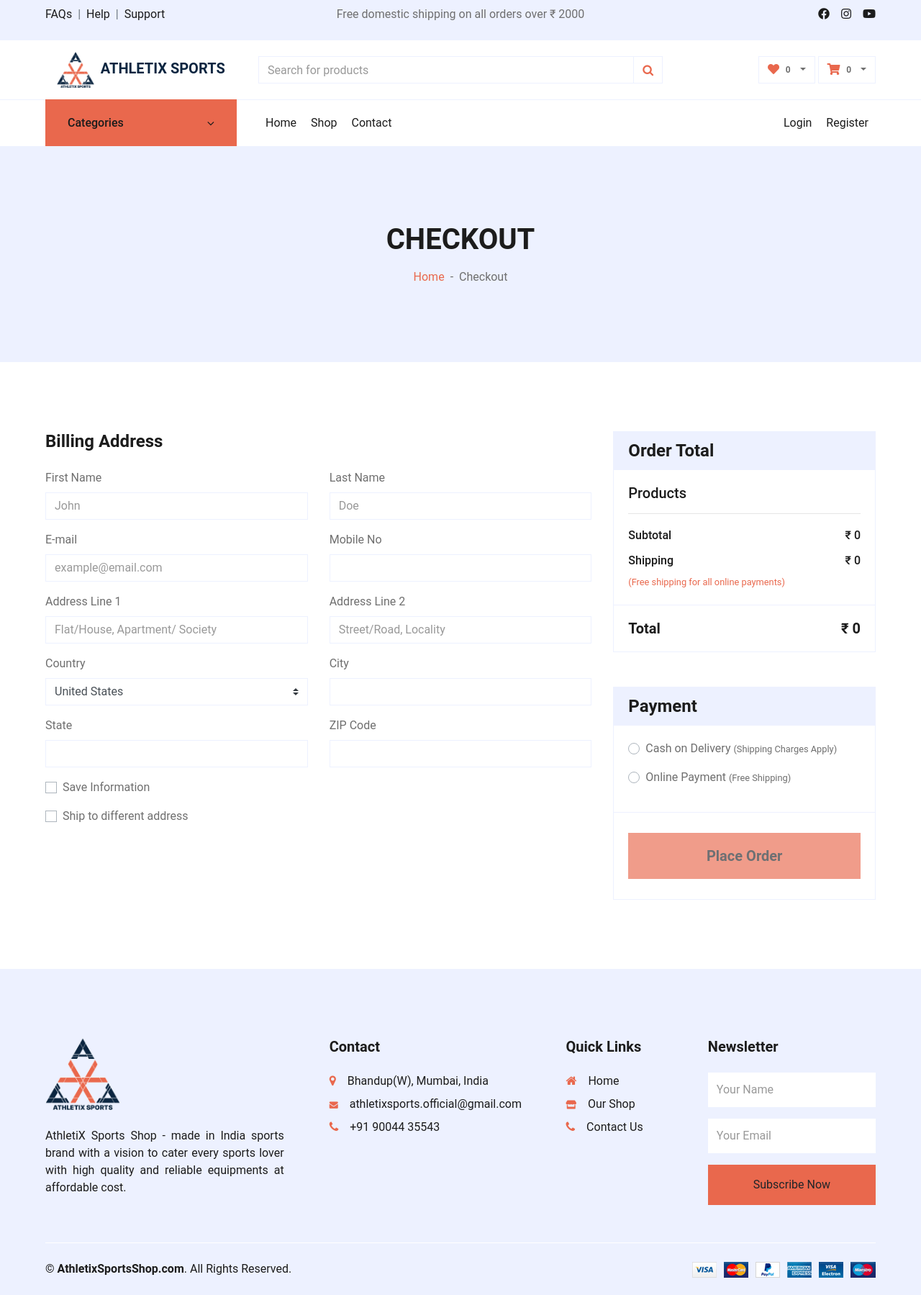
After one commit to deepeshanandparab/AthletiX-Sports-Shop-Django-REST, a Django app: page /checkout/ in a window 1280 px wide. The commit adds this page. Shown: the whole page at 72% size. Run offline with Django 3.2, Linux system fonts and the light colour scheme; data comes from the database, SQL or seed files in the repository; both versions use the stored data as it was after the commit; some libraries are stand-ins or nearby versions.

Commit message:
Checkout Page Calculations

```diff
--- a/athletixsportsshop/templates/base.html
+++ b/athletixsportsshop/templates/base.html
@@ -146,13 +146,6 @@
                         <div class="navbar-nav mr-auto py-0">
                             <a href="/" class="nav-item nav-link {% if breadcrum == 'Home' %}active{% endif %}">Home</a>
                             <a href="{% url 'storepage' %}" class="nav-item nav-link {% if breadcrum == 'Store' %}active{% endif %}">Shop</a>
-                            <div class="nav-item dropdown">
-                                <a href="#" class="nav-link dropdown-toggle" data-toggle="dropdown">Pages</a>
-                                <div class="dropdown-menu rounded-0 m-0">
-                                    <a href="cart.html" class="dropdown-item">Shopping Cart</a>
-                                    <a href="checkout.html" class="dropdown-item">Checkout</a>
-                                </div>
-                            </div>
                             <a href="contact.html" class="nav-item nav-link">Contact</a>
                         </div>
                         <div class="navbar-nav ml-auto py-0">
--- a/athletixsportsshop/templates/cart.html
+++ b/athletixsportsshop/templates/cart.html
@@ -117,7 +117,6 @@
                 <div class="card-body">
                     <div class="d-flex justify-content-between mb-3 pt-1">
                         <h6 class="font-weight-medium">Subtotal</h6>
-                        <!-- <h6 class="font-weight-medium">{{cart_list|checkout_cart_price:request.session.cart|inrcurrency|currency}}</h6> -->
                         <h6 class="font-weight-medium">{% checkout_cart_total cart_list request.session.cart coupon %}</h6>
                     </div>
                     <div class="d-flex justify-content-between">
@@ -130,9 +129,9 @@
                         <h5 class="font-weight-bold">Total</h5>
                         <h5 class="font-weight-bold">{% checkout_shipping_total cart_list request.session.cart coupon shipping %}</h5>
                     </div>
-                    <button class="btn btn-block btn-primary my-3 py-3" {% if btn_disabled %} disabled {% endif %}>
+                    <a href="{% url 'checkoutpage' %}" class="btn btn-block btn-primary my-3 py-3" {% if btn_disabled %} disabled {% endif %}>
                         Proceed To Checkout
-                    </button>
+                    </a>
                 </div>
             </div>
         </div>
--- /dev/null
+++ b/athletixsportsshop/templates/checkout.html
@@ -0,0 +1,213 @@
+{% extends 'base.html' %}
+{% load static %}
+{% load cart_filter %}
+{% load currency_filter %}
+{% load custom_filter %}
+{% load mathfilters %}
+
+{% block content %}
+<!-- Page Header Start -->
+<div class="container-fluid bg-secondary mb-5">
+    <div class="d-flex flex-column align-items-center justify-content-center" style="min-height: 300px">
+        <h1 class="font-weight-semi-bold text-uppercase mb-3">Checkout</h1>
+        <div class="d-inline-flex">
+            <p class="m-0"><a href="">Home</a></p>
+            <p class="m-0 px-2">-</p>
+            <p class="m-0">Checkout</p>
+        </div>
+    </div>
+</div>
+<!-- Page Header End -->
+
+
+<!-- Checkout Start -->
+<div class="container-fluid pt-5">
+    <div class="row px-xl-5">
+        <div class="col-lg-8">
+            <div class="mb-4">
+                <h4 class="font-weight-semi-bold mb-4">Billing Address</h4>
+                <div class="row">
+                    <div class="col-md-6 form-group">
+                        <label>First Name</label>
+                        <input class="form-control" type="text" placeholder="John" value="{{request.user.first_name}}">
+                    </div>
+                    <div class="col-md-6 form-group">
+                        <label>Last Name</label>
+                        <input class="form-control" type="text" placeholder="Doe" value="{{request.user.last_name}}">
+                    </div>
+                    <div class="col-md-6 form-group">
+                        <label>E-mail</label>
+                        <input class="form-control" type="text" placeholder="example@email.com" value="{{request.user.email}}">
+                    </div>
+                    <div class="col-md-6 form-group">
+                        <label>Mobile No</label>
+                        <input class="form-control" type="text" placeholder="">
+                    </div>
+                    <div class="col-md-6 form-group">
+                        <label>Address Line 1</label>
+                        <input class="form-control" type="text" placeholder="Flat/House, Apartment/ Society">
+                    </div>
+                    <div class="col-md-6 form-group">
+                        <label>Address Line 2</label>
+                        <input class="form-control" type="text" placeholder="Street/Road, Locality">
+                    </div>
+                    <div class="col-md-6 form-group">
+                        <label>Country</label>
+                        <select class="custom-select">
+                            <option selected>United States</option>
+                            <option>Afghanistan</option>
+                            <option>Albania</option>
+                            <option>Algeria</option>
+                        </select>
+                    </div>
+                    <div class="col-md-6 form-group">
+                        <label>City</label>
+                        <input class="form-control" type="text" placeholder="">
+                    </div>
+                    <div class="col-md-6 form-group">
+                        <label>State</label>
+                        <input class="form-control" type="text" placeholder="">
+                    </div>
+                    <div class="col-md-6 form-group">
+                        <label>ZIP Code</label>
+                        <input class="form-control" type="text" placeholder="">
+                    </div>
+                    <div class="col-md-12 form-group">
+                        <div class="custom-control custom-checkbox">
+                            <input type="checkbox" class="custom-control-input" id="profile_information">
+                            <label class="custom-control-label" for="profile_information">Save Information</label>
+                        </div>
+                    </div>
+                    <div class="col-md-12 form-group">
+                        <div class="custom-control custom-checkbox">
+                            <input type="checkbox" class="custom-control-input" id="shipto">
+                            <label class="custom-control-label" for="shipto"  data-toggle="collapse" data-target="#shipping-address">Ship to different address</label>
+                        </div>
+                    </div>
+                </div>
+            </div>
+            <div class="collapse mb-4" id="shipping-address">
+                <h4 class="font-weight-semi-bold mb-4">Shipping Address</h4>
+                <div class="row">
+                    <div class="col-md-6 form-group">
+                        <label>First Name</label>
+                        <input class="form-control" type="text" placeholder="John">
+                    </div>
+                    <div class="col-md-6 form-group">
+                        <label>Last Name</label>
+                        <input class="form-control" type="text" placeholder="Doe">
+                    </div>
+                    <div class="col-md-6 form-group">
+                        <label>E-mail</label>
+                        <input class="form-control" type="text" placeholder="example@email.com">
+                    </div>
+                    <div class="col-md-6 form-group">
+                        <label>Mobile No</label>
+                        <input class="form-control" type="text" placeholder="+123 456 789">
+                    </div>
+                    <div class="col-md-6 form-group">
+                        <label>Address Line 1</label>
+                        <input class="form-control" type="text" placeholder="123 Street">
+                    </div>
+                    <div class="col-md-6 form-group">
+                        <label>Address Line 2</label>
+                        <input class="form-control" type="text" placeholder="123 Street">
+                    </div>
+                    <div class="col-md-6 form-group">
+                        <label>Country</label>
+                        <select class="custom-select">
+                            <option selected>United States</option>
+                            <option>Afghanistan</option>
+                            <option>Albania</option>
+                            <option>Algeria</option>
+                        </select>
+                    </div>
+                    <div class="col-md-6 form-group">
+                        <label>City</label>
+                        <input class="form-control" type="text" placeholder="New York">
+                    </div>
+                    <div class="col-md-6 form-group">
+                        <label>State</label>
+                        <input class="form-control" type="text" placeholder="New York">
+                    </div>
+                    <div class="col-md-6 form-group">
+                        <label>ZIP Code</label>
+                        <input class="form-control" type="text" placeholder="123">
+                    </div>
+                </div>
+            </div>
+        </div>
+        <div class="col-lg-4">
+            <div class="card border-secondary mb-5">
+                <div class="card-header bg-secondary border-0">
+                    <h4 class="font-weight-semi-bold m-0">Order Total</h4>
+                </div>
+                <div class="card-body">
+                    <h5 class="font-weight-medium mb-3">Products</h5>
+                    {% for cart in cart_list %}
+                    <div class="d-flex justify-content-between">
+                        <p class="w-75">{{cart.name}}</p>
+                        <p>{{cart.price|inrcurrency|currency}}</p>
+                    </div>
+                    {% endfor %}
+
+                    <hr class="mt-0">
+                    {% if coupon %}
+                    <div class="d-flex justify-content-between mb-2 pt-1">
+                        <h6 class="font-weight-medium">Coupon Applied</h6>
+                        <h6 class="font-weight-medium" id="applied_coupon">{{coupon.0.code|upper}}</h6>
+                    </div>
+                    <div class="d-flex justify-content-between mb-2 pt-1">
+                        <h6 class="font-weight-medium">Discount</h6>
+                        <h6 class="font-weight-medium" id="coupon_discount">{{coupon.0.discount}} %</h6>
+                    </div>
+                    {% endif %}
+                    <div class="d-flex justify-content-between mb-2 pt-1">
+                        <h6 class="font-weight-medium">Subtotal</h6>
+                        <h6 class="font-weight-medium">{% checkout_cart_total cart_list request.session.cart coupon %}</h6>
+                        <h6 class="font-weight-medium" id="subtotal" hidden>{% checkout_coupon_cart_total cart_list request.session.cart coupon %}</h6>
+                    </div>
+                    <div class="d-flex justify-content-between">
+                        <h6 class="font-weight-medium">Shipping</h6>
+                        <!-- <h6 class="font-weight-medium">{{shipping|currency}}</h6> -->
+                        <h6 class="font-weight-medium" id="shippingcost">{{shipping|currency}}</h6>
+                    </div>
+                    <small class="atx-red">(Free shipping for all online payments)</small>
+                </div>
+                <div class="card-footer border-secondary bg-transparent">
+                    <div class="d-flex justify-content-between mt-2">
+                        <h5 class="font-weight-bold">Total</h5>
+                        <h5 class="font-weight-bold" id="total">{% checkout_shipping_total cart_list request.session.cart coupon shipping %}</h5>
+                    </div>
+                </div>
+            </div>
+            <div class="card border-secondary mb-5">
+                <div class="card-header bg-secondary border-0">
+                    <h4 class="font-weight-semi-bold m-0">Payment</h4>
+                </div>
+                <div class="card-body">
+                    <div class="form-group">
+                        <div class="custom-control custom-radio">
+                            <input type="radio" class="custom-control-input" name="payment" id="cod" onclick="changeShippingCost()">
+                            <label class="custom-control-label" for="cod">Cash on Delivery <small>(Shipping Charges Apply)</small></label>
+                        </div>
+                    </div>
+                    <div class="form-group">
+                        <div class="custom-control custom-radio">
+                            <input type="radio" class="custom-control-input" name="payment" id="onlp" onclick="changeShippingCostZero()">
+                            <label class="custom-control-label" for="onlp">Online Payment <small>(Free Shipping)</small></label>
+                        </div>
+                    </div>
+                </div>
+                <div class="card-footer border-secondary bg-transparent">
+                    <button class="btn btn-lg btn-block btn-primary font-weight-bold my-3 py-3" {% if btn_disabled %}disabled{% endif %}>
+                        Place Order
+                    </button>
+                </div>
+            </div>
+        </div>
+    </div>
+</div>
+<!-- Checkout End -->
+
+{% endblock %}
--- a/athletixsportsshop/templates/notifications.html
+++ b/athletixsportsshop/templates/notifications.html
@@ -22,8 +22,7 @@
                     <tr class="border-bottom">
                         <td class="text-center py-2"><img src="{{cart.product.all.0.image.url}}" class="notification-cart-image"></td>
                         <td class="py-2">{{cart.name}}</td>
-                        <td class="py-2 w-15">{{cart.price|discountedprice:cart.discount|inrcurrency|currency}}</td>
-                        <td><button class="btn no-border fa fa-trash atx-blue"></button></td>
+                        <td class="py-2 w-15 pl-0">{{cart.price|discountedprice:cart.discount|inrcurrency|currency}}</td>
                     </tr>
                     {% endfor %}
                 </table>
@@ -64,8 +63,7 @@
                         <tr class="border-bottom">
                             <td class="text-center py-2"><img src="{{product.product.all.0.image.url}}" class="notification-cart-image"></td>
                             <td class="py-2">{{product.name}}</td>
-                            <td class="py-2 w-15">{{product.price|inrcurrency|currency}}</td>
-                            <td><button class="btn no-border fa fa-trash atx-blue"></button></td>
+                            <td class="py-2 w-15 pl-0">{{product.price|inrcurrency|currency}}</td>
                         </tr>
                         {% endfor %}
                     </table>
--- a/athletixsportsshop/urls.py
+++ b/athletixsportsshop/urls.py
@@ -17,7 +17,7 @@ from django.contrib import admin
 from django.conf import settings
 from django.conf.urls.static import static
 from django.urls import path, include
-from .views import HomePage, CartPage, WishlistPage
+from .views import HomePage, CartPage, WishlistPage, CheckoutPage
 
 urlpatterns = [
     path('admin/', admin.site.urls),
@@ -25,5 +25,6 @@ urlpatterns = [
     path('account/', include('account.urls')),
     path('store/', include('store.urls')),
     path('cart/', CartPage.as_view(), name='cartpage'),
-    path('wishlist/', WishlistPage.as_view(), name='wishlistpage')
+    path('wishlist/', WishlistPage.as_view(), name='wishlistpage'),
+    path('checkout/', CheckoutPage.as_view(), name='checkoutpage')
 ]+ static(settings.MEDIA_URL, document_root=settings.MEDIA_ROOT)
--- a/athletixsportsshop/views.py
+++ b/athletixsportsshop/views.py
@@ -60,6 +60,7 @@ class CartPage(View):
 
     def get(self, request):
         coupon_code = request.GET.get('coupon')
+        request.session['coupon_code'] = coupon_code
         coupon = []
         invalid_coupon = {}
         btn_disabled = False
@@ -143,3 +144,43 @@ class WishlistPage(View):
             'cart_list': cart_list
         }
         return render(request, 'wishlist.html', context)
+
+
+class CheckoutPage(View):
+    def post(self, request):
+        pass
+
+
+    def get(self, request):
+        btn_disabled = False
+        coupon_code = request.session.get('coupon_code')
+        coupon = []
+        invalid_coupon = {}
+
+        if coupon_code != None:
+            coupon = CouponCode.objects.filter(code=coupon_code)
+            if len(coupon) == 0:
+                invalid_coupon = {'message':'Invalid coupon code or already expired coupon.'}
+
+        cart = request.session.get('cart')
+        cart_list = []
+        if cart:
+            ids = list(request.session.get('cart').keys())
+            cart_list = Product.get_products_by_id(ids)
+            shipping_charges = 100
+            btn_disabled = False
+        else:
+            cart = {}
+            shipping_charges = 0
+            btn_disabled = True
+
+        context = {
+            'title': 'CartPage',
+            'wishlist_products': getWishlist(request),
+            'cart_list': cart_list,
+            'shipping': shipping_charges,
+            'invalid_coupon': invalid_coupon,
+            'btn_disabled': btn_disabled,
+            'coupon': coupon
+        }
+        return render(request, 'checkout.html', context)
--- a/static/css/custom.css
+++ b/static/css/custom.css
@@ -387,3 +387,7 @@
   padding-top: 20px!important;
   text-align: center!important;
 }
+
+.w-75{
+  width: 75%!important;
+}
--- a/static/js/custom.js
+++ b/static/js/custom.js
@@ -31,3 +31,81 @@ document.addEventListener('readystatechange', event => {
 
     }
 });
+
+
+function changeShippingCostZero()
+{
+  cost = document.getElementById('shippingcost')
+  cost.innerText = '₹ 0';
+
+  subtotal = document.getElementById('subtotal').textContent
+  total = document.getElementById('total')
+
+  if(subtotal.length > 3 && subtotal.length == 4)
+  {
+    value = subtotal.substring(0, 1) + "," + subtotal.substring(1, subtotal.length);
+    total.innerText = "₹ "+ value
+    // 1000 to 1,000
+  }
+  else if(subtotal.length > 3 && subtotal.length == 5)
+  {
+    value = subtotal.substring(0, 2) + "," + subtotal.substring(2, subtotal.length);
+    total.innerText = "₹ "+ value
+    // 10000 to 10,000
+  }
+  else if(subtotal.length > 5 && subtotal.length == 6)
+  {
+    value = subtotal.substring(0, 1) + "," + subtotal.substring(1, 3) + "," + subtotal.substring(3, subtotal.length);
+    total.innerText = "₹ "+ value
+    // 100000 to 1,00,000
+  }
+  else if(subtotal.length > 5 && subtotal.length == 7)
+  {
+    value = subtotal.substring(0, 2) + "," + subtotal.substring(2, 4) + "," + subtotal.substring(4, subtotal.length);
+    total.innerText = "₹ "+ value
+    // 1000000 to 10,00,000
+  }
+  else{
+    total.innerText = "₹ "+ subtotal
+    // 100 to 100
+  }
+
+}
+
+function changeShippingCost()
+{
+  cost = document.getElementById('shippingcost')
+  cost.innerText = '₹ 100';
+
+  subtotal = document.getElementById('subtotal').textContent
+  total = document.getElementById('total')
+  subtotal = (parseInt(subtotal) + 100).toString()
+  if(subtotal.length > 3 && subtotal.length == 4)
+  {
+    value = subtotal.substring(0, 1) + "," + subtotal.substring(1, subtotal.length);
+    total.innerText = "₹ "+ value
+    // 1000 to 1,000
+  }
+  else if(subtotal.length > 3 && subtotal.length == 5)
+  {
+    value = subtotal.substring(0, 2) + "," + subtotal.substring(2, subtotal.length);
+    total.innerText = "₹ "+ value
+    // 10000 to 10,000
+  }
+  else if(subtotal.length > 5 && subtotal.length == 6)
+  {
+    value = subtotal.substring(0, 1) + "," + subtotal.substring(1, 3) + "," + subtotal.substring(3, subtotal.length);
+    total.innerText = "₹ "+ value
+    // 100000 to 1,00,000
+  }
+  else if(subtotal.length > 5 && subtotal.length == 7)
+  {
+    value = subtotal.substring(0, 2) + "," + subtotal.substring(2, 4) + "," + subtotal.substring(4, subtotal.length);
+    total.innerText = "₹ "+ value
+    // 1000000 to 10,00,000
+  }
+  else{
+    total.innerText = "₹ "+ subtotal
+    // 100 to 100
+  }
+}
--- a/static/js/wishlist_animate.js
+++ b/static/js/wishlist_animate.js
@@ -9,3 +9,13 @@ $(document).ready(function(){
       $('.removetoast').toast('show');
     });
   });
+
+
+
+function addWishlist() {
+    $('.addtoast').toast('show');
+  }
+
+function removeWishlist() {
+    $('.removetoast').toast('show');
+  }
```
Also changed, not shown: store/templates/store.html (+16 -2 lines), store/views.py (+14 -1 lines), db.sqlite3, media/Athletix_Sports_Player_Edition_Bat/images/Athletix_Sports_Classic_Edition_Sticker_Mockup_2.png (added), media/Athletix_Sports_Player_Edition_Bat/images/Athletix_Sports_Player_Edition_Sticker_Mockup.png (added), static/img/Athletix Sports Classic Edition Sticker Mockup 2.png (added), static/img/Athletix Sports Player Edition Sticker Mockup.png (added).
